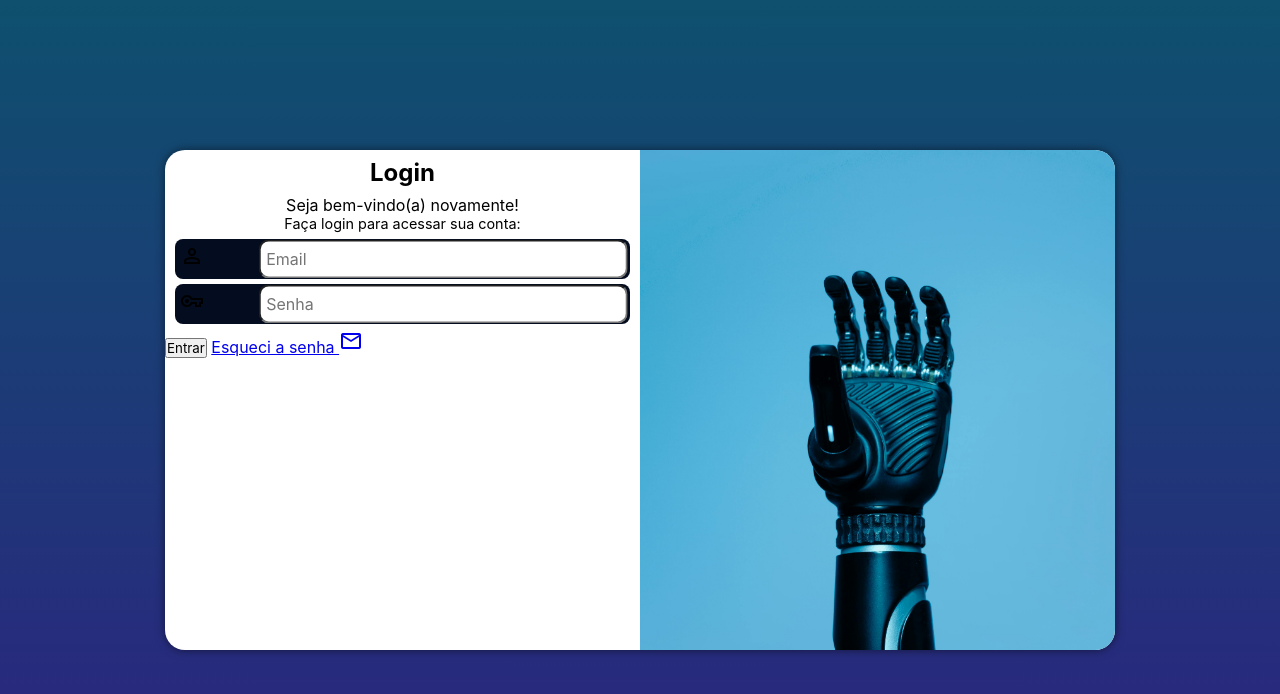
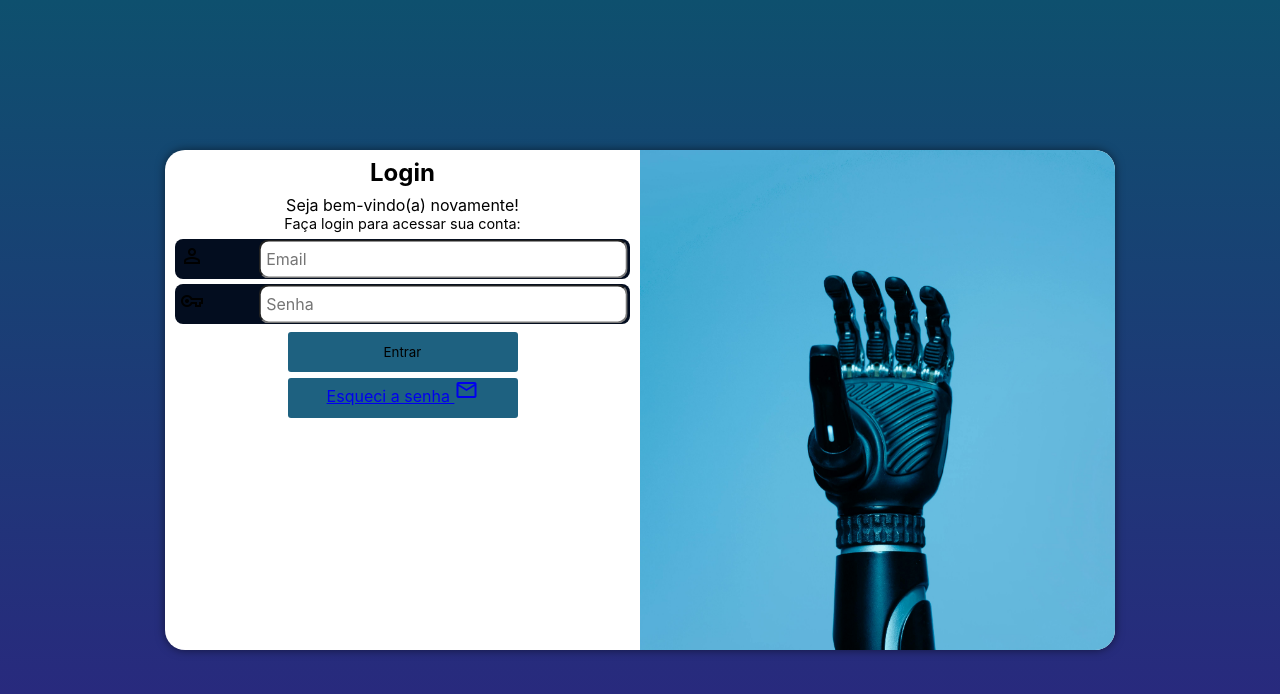
Before and after one commit to vero-slv/projeto-login, a plain HTML site: page index.html in a window 1280 px wide. Drawn offline with nearby package versions, Linux system fonts and the light colour scheme.

Commit message:
Estilo do formulário
Adição de estilo ao formulário

```diff
--- a/styles/style.css
+++ b/styles/style.css
@@ -113,3 +113,25 @@ div#senha > input#isenha {
     border-radius: 10px;
     font-size: 1em;
 }
+
+form > input[type=submit] {
+    display: block;
+    width: 230px;
+    height: 40px;
+    margin: auto;
+    border-radius: 3px;
+    border: none;
+    background-color: #1e6180;
+    margin-top: 8px;
+}
+
+form > a {
+    display: block;
+    text-align: center;
+    width: 230px;
+    height: 40px;
+    margin: auto;
+    margin-top: 6px;
+    background-color: #1e6180;
+    border-radius: 3px;
+}
```
